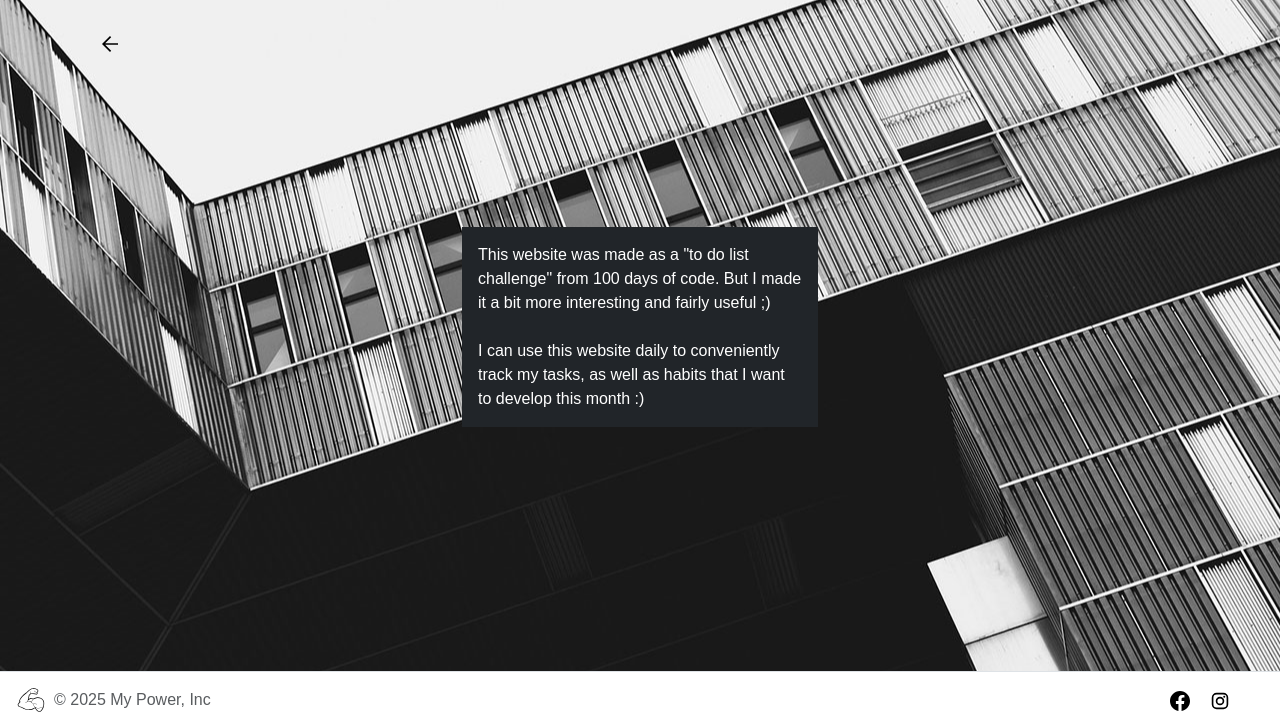
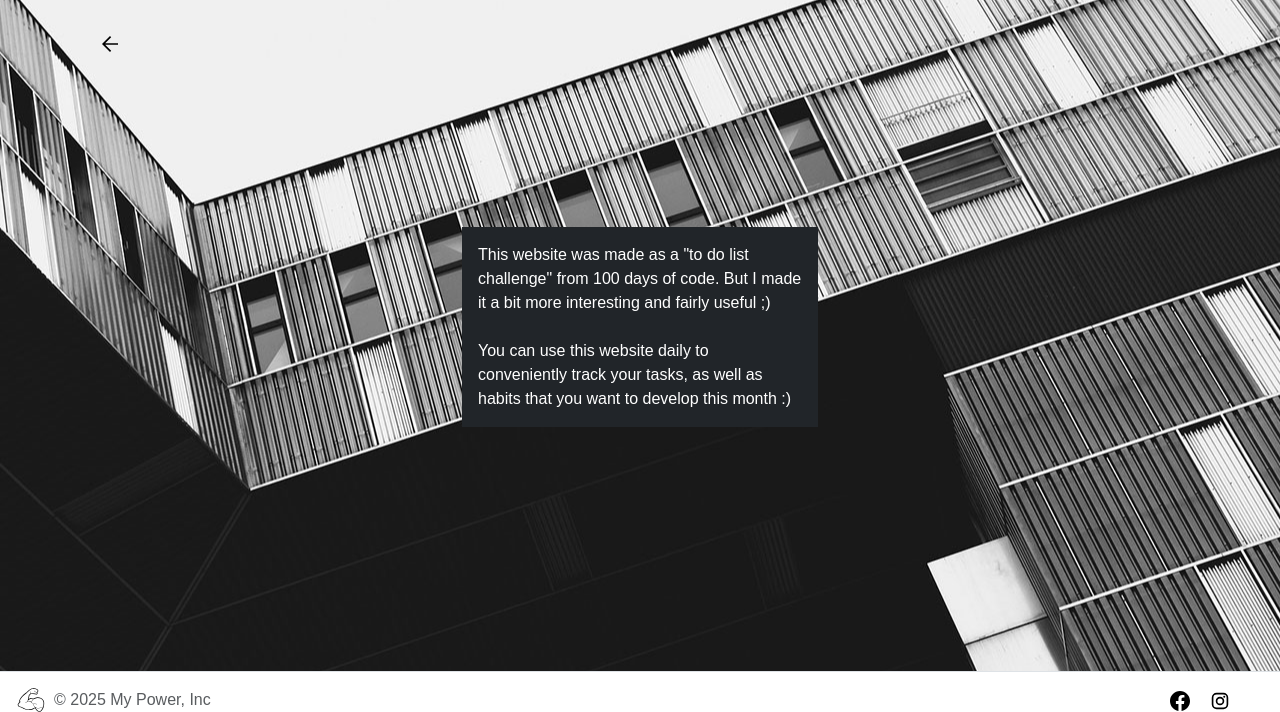
Before and after one commit to sofijasljusar/habit-tracker, a Django app: page /about/ in a window 1280 px wide. Shown: the part 73-785 px from the top of the page. Run offline with Django 5.2, Linux system fonts and the light colour scheme; some web fonts are replaced.

Commit message:
Update text.

```diff
--- a/templates/about.html
+++ b/templates/about.html
@@ -9,8 +9,8 @@
                 But I made it a bit more interesting and fairly useful ;)
                 <br>
                 <br>
-                I can use this website daily to conveniently track my tasks,
-                as well as habits that I want to develop this month :)
+                You can use this website daily to conveniently track your tasks,
+                as well as habits that you want to develop this month :)
             </p>
         </div>
     </div>
```
